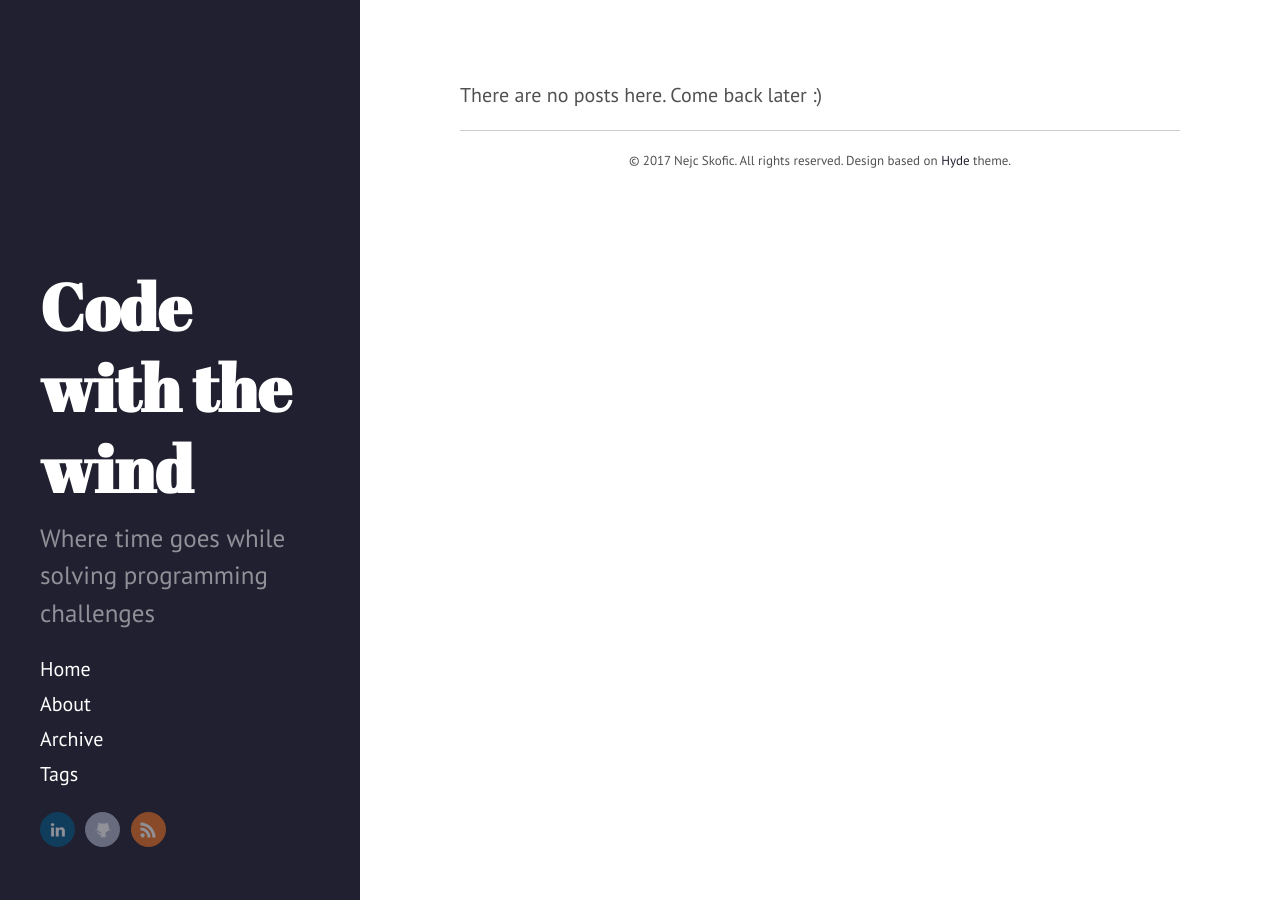
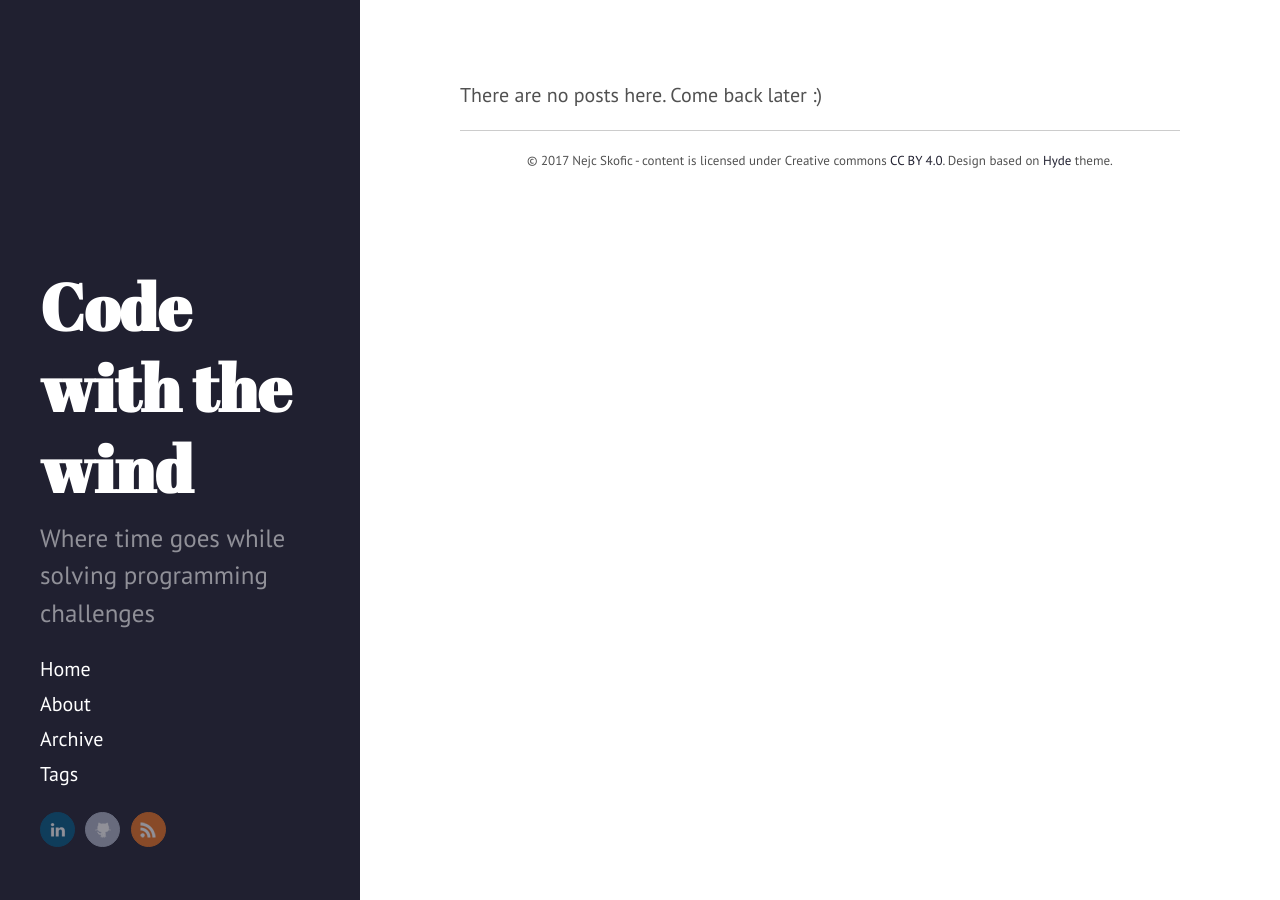
Before and after one commit to nejcskofic/nejcskofic.github.io, a Jekyll site: the page built from index.html, in a window 1280 px wide. Built offline with Jekyll 4.4.1, drawn with Linux system fonts in a browser that asks for light colours; the list of posts is cut into pages by our own code.

Commit message:
License changes

```diff
--- a/_includes/footer.html
+++ b/_includes/footer.html
@@ -1,4 +1,9 @@
 <footer id="footer">
-  <span>&copy; {{ site.time | date: '%Y' }} {{ site.author.name }}. All rights reserved.</span>
-  <span>Design based on <a href="http://hyde.getpoole.com/">Hyde</a> theme.</span>
+  <span>
+    &copy; {{ site.time | date: '%Y' }} {{ site.author.name }} - content is licensed
+    under Creative commons <a href="https://creativecommons.org/licenses/by/4.0/">CC BY 4.0</a>.
+  </span>
+  <span>
+    Design based on <a href="http://hyde.getpoole.com/">Hyde</a> theme.
+  </span>
 </footer>
```
